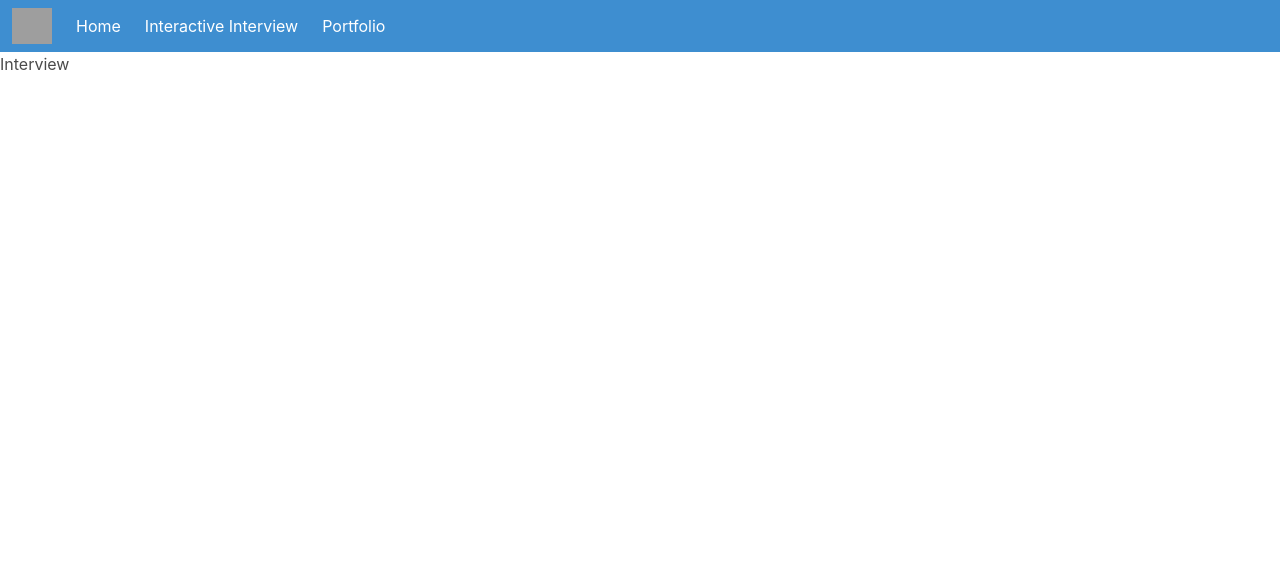
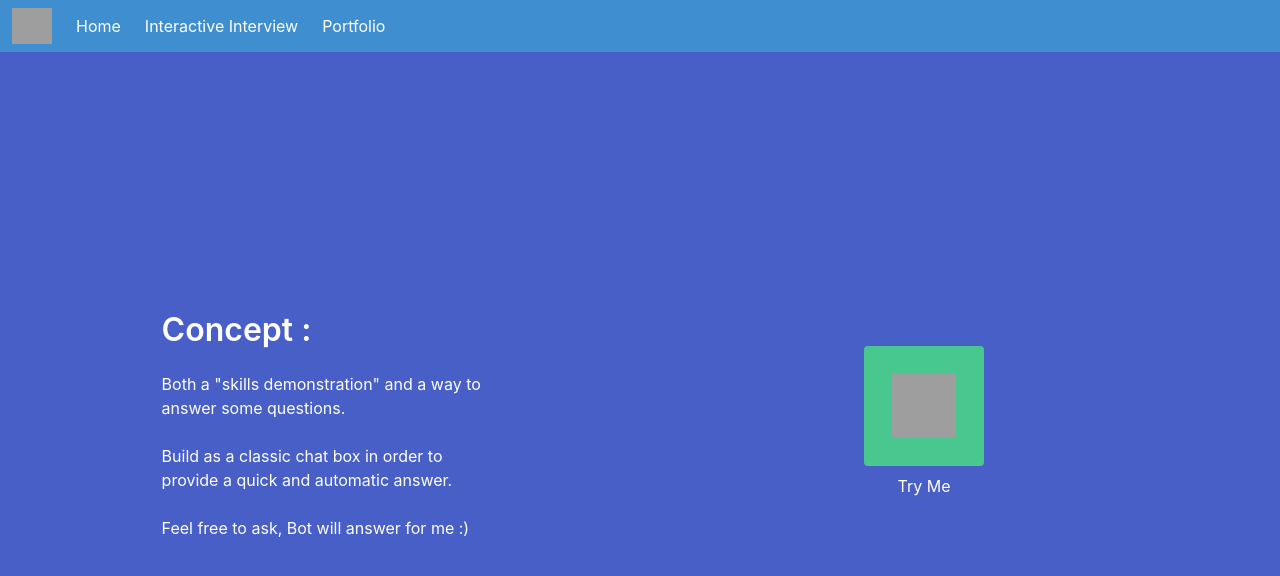
Before and after one commit to JeremyLavigne/portfolio, a React (Create React App) app: page /interview in a window 1280 px wide. Shown: the top 576 px of the page. Built offline with nearby package versions, Linux system fonts and the light colour scheme; grey boxes are pictures that could not be loaded.

Commit message:
basic structures of interview page

```diff
--- /dev/null
+++ b/src/components/AnswerLine.js
@@ -0,0 +1,14 @@
+import React from 'react'
+
+
+const AnswerLine = () => {
+
+
+    return (
+        <div className="content">
+            Bla bla bla
+        </div>
+    )
+  }
+
+  export default AnswerLine
--- /dev/null
+++ b/src/components/ChatBox.js
@@ -0,0 +1,30 @@
+import React, { useState } from 'react'
+
+import AnswerLine from './AnswerLine'
+
+const ChatBox = ({setChatIsOpen}) => {
+
+    const [ answerLines, setAnswerLines ] = useState(["ff", "gg"])
+    const closeBox = () => {
+        setChatIsOpen(false)
+    }
+
+    return (
+        <div className="box">
+            <div className="level">
+                <div className="level-left">
+                    <p className="subtitle has-text-black">Welcome in the box</p>
+                </div>
+                <div className="level-left">
+                    <div className="delete has-text-right" onClick={closeBox}></div>
+                </div>
+            </div>
+            {
+                answerLines.map(line => <AnswerLine key={line} />)
+
+            }
+        </div>
+    )
+  }
+
+  export default ChatBox
--- a/src/components/Interview.js
+++ b/src/components/Interview.js
@@ -1,9 +1,68 @@
-import React from 'react'
+import React, { useState } from 'react'
+
+import ChatBox from './ChatBox'
 
 const Interview = () => {
+
+    const chatButton = require('../images/message.png')
+    const [ chatIsOpen, setChatIsOpen ] = useState(false)
+
+    const openChat = () => {
+        setChatIsOpen(true)
+    }
+
     return (
-        <p>Interview</p>
+        <div className="hero is-link is-fullheight-with-navbar mb-0" >
+            <div className="hero-body">
+                <div className="columns is-vcentered" style={{width: '100%'}}>
+                    <div className="column">
+                        <div style={{width: '60%', margin: 'auto'}}>
+                            <p className="title">Concept :</p>
+                            <p className="content">
+                                Both a "skills demonstration" and a way to answer some questions.
+                            </p>
+                            <p className="content">
+                                Build as a classic chat box in order to provide a quick and automatic answer.
+                            </p>
+                            <p className="content">
+                                Feel free to ask, Bot will answer for me :)
+                            </p>
+                        </div>
+                    </div>
+
+                    <div className="column">
+                        {chatIsOpen ?
+                        <ChatBox setChatIsOpen={setChatIsOpen}/>
+                        :
+                        <div className="has-text-centered">
+                            <div>
+                                <button
+                                    className="button is-success"
+                                    style={{width:'120px', height:'120px'}}
+                                    onClick={openChat}
+                                >
+                                    <img className="image is-64x64" src={chatButton} alt="chat_button"/>
+                                </button>
+                            </div>
+                            <div>
+                                <button
+                                    className="button is-link"
+                                    onClick={openChat}
+                                >
+                                    Try Me
+                                </button>
+                            </div>
+                        </div>
+                        }
+                    </div>
+                </div>
+            </div>
+        </div>
     )
 }
 
+/*
+Interview mode : casual / serious / ?
+*/
+
 export default Interview
--- a/src/components/WelcomePage.js
+++ b/src/components/WelcomePage.js
@@ -7,7 +7,7 @@ const WelcomePage = () => {
         <div className="container has-text-centered">
             <div className="columns">
                 <div className="column">
-                    Welcome and thank you for coming here :)
+                    <p className="title">Welcome and thank you for coming here :)</p>
                 </div>
                 <div className="column">
                     <figure>
```
